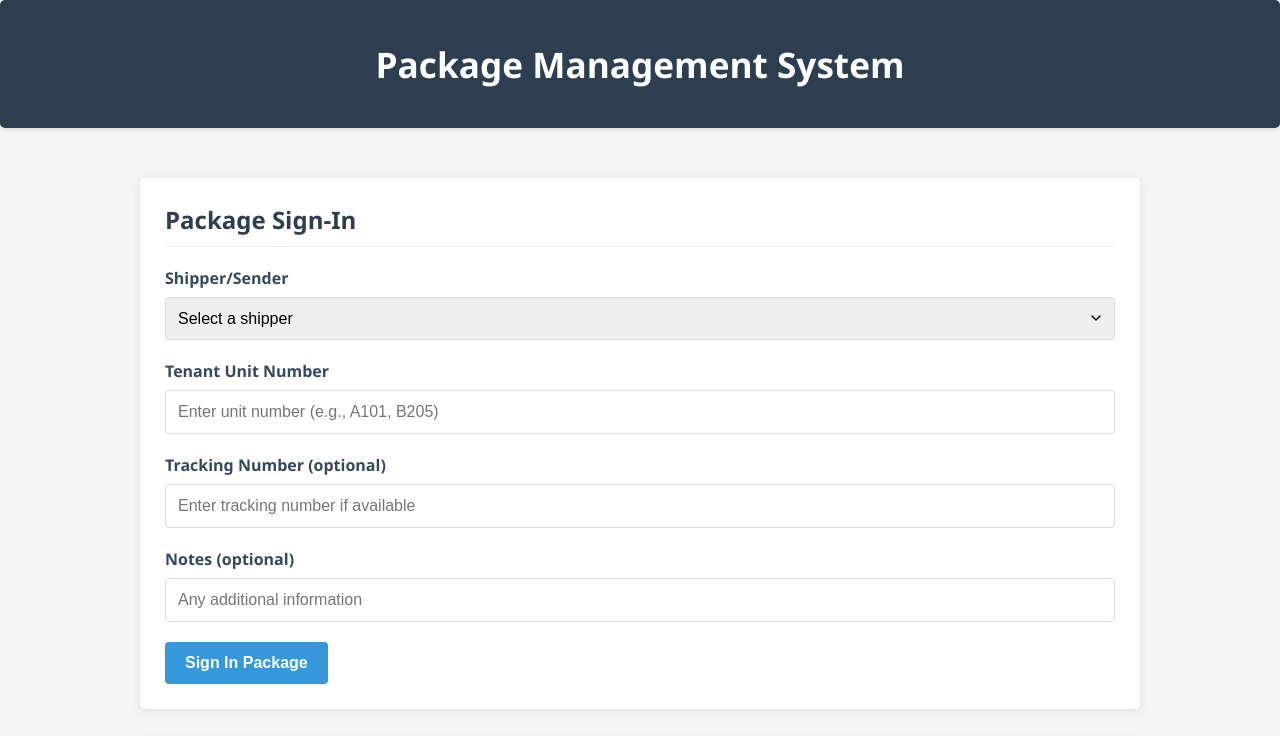
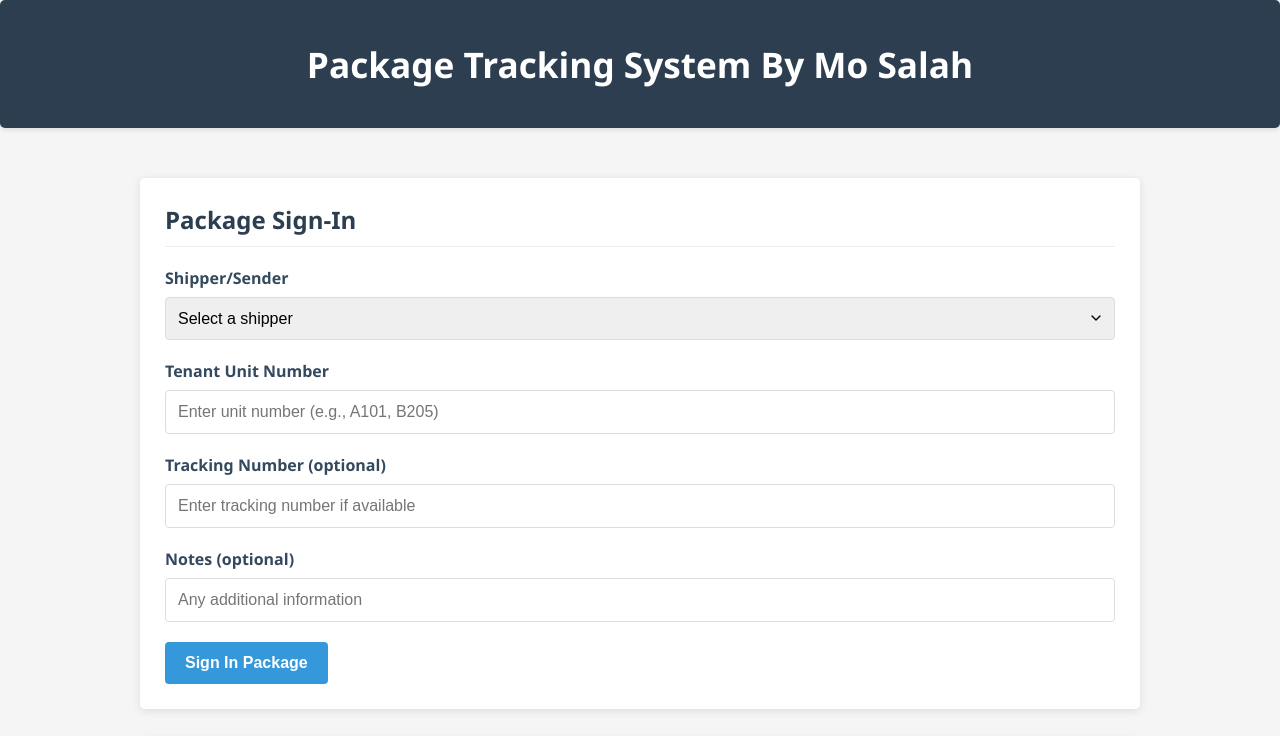
Before and after one commit to mosalahus/tracking, a plain HTML site: page index.html in a window 1280 px wide. Shown: the top 736 px of the page. Drawn offline with Linux system fonts and the light colour scheme.

Commit message:
Update index.html

```diff
--- a/index.html
+++ b/index.html
@@ -3,7 +3,7 @@
 <head>
     <meta charset="UTF-8">
     <meta name="viewport" content="width=device-width, initial-scale=1.0">
-    <title>Package Management System By Mo Salah</title>
+    <title>Tracking System By Mo Salah</title>
     <style>
         body {
             font-family: 'Segoe UI', Tahoma, Geneva, Verdana, sans-serif;
@@ -250,7 +250,7 @@
 <body>
     <header>
         <div class="container">
-            <h1>Package Management System</h1>
+            <h1>Package Tracking System By Mo Salah</h1>
         </div>
     </header>
 
```
